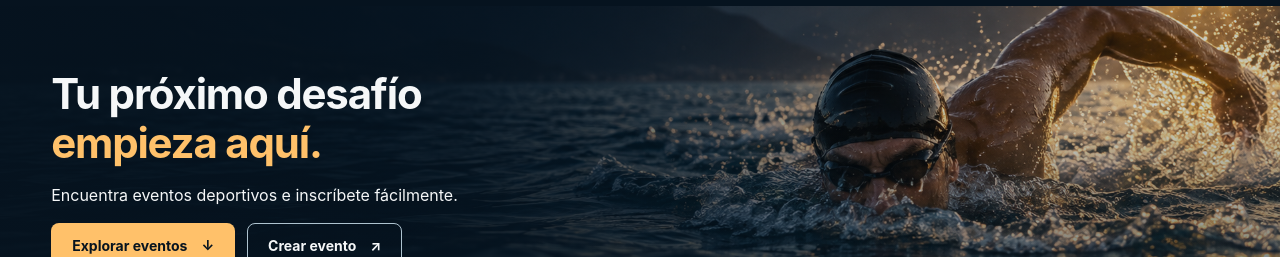
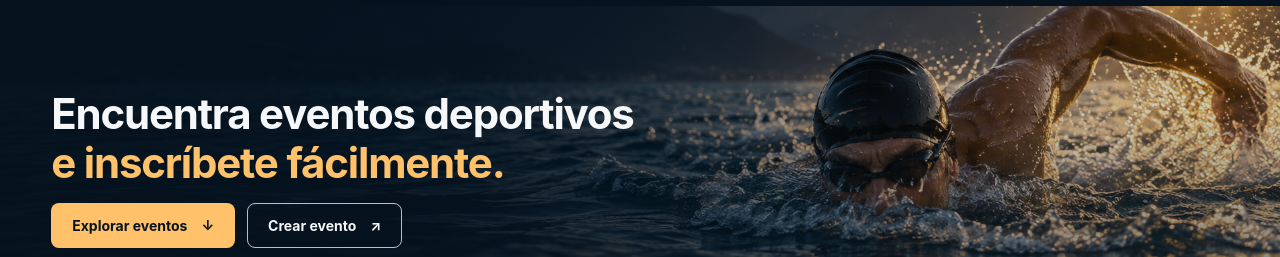
Before and after one commit to kaplack/invictus, a React (Vite) app in the folder client/: page / in a window 1280 px wide. Shown: the part 165-422 px from the top of the page. Built offline with nearby package versions, Linux system fonts and the light colour scheme; no server answers.

Commit message:
feat: clarify homepage hero headline

```diff
--- a/client/src/pages/Landing.jsx
+++ b/client/src/pages/Landing.jsx
@@ -41,8 +41,7 @@ export default function Landing(){
  return <div className="events-home">
   <section className="events-home-hero" aria-labelledby="home-title">
    <div className="events-home-intro">
-    <h1 id="home-title">Tu próximo desafío<br/><em>empieza aquí.</em></h1>
-    <p>Encuentra eventos deportivos e inscríbete fácilmente.</p>
+    <h1 id="home-title">Encuentra eventos deportivos<br/><em>e inscríbete fácilmente.</em></h1>
     <div className="events-home-actions"><a className="button" href="#proximos-eventos">Explorar eventos <span aria-hidden="true">↓</span></a><a className="button secondary" href="/mis-eventos?crear=1">Crear evento <span aria-hidden="true">↗</span></a></div>
    </div>
   </section>
```
